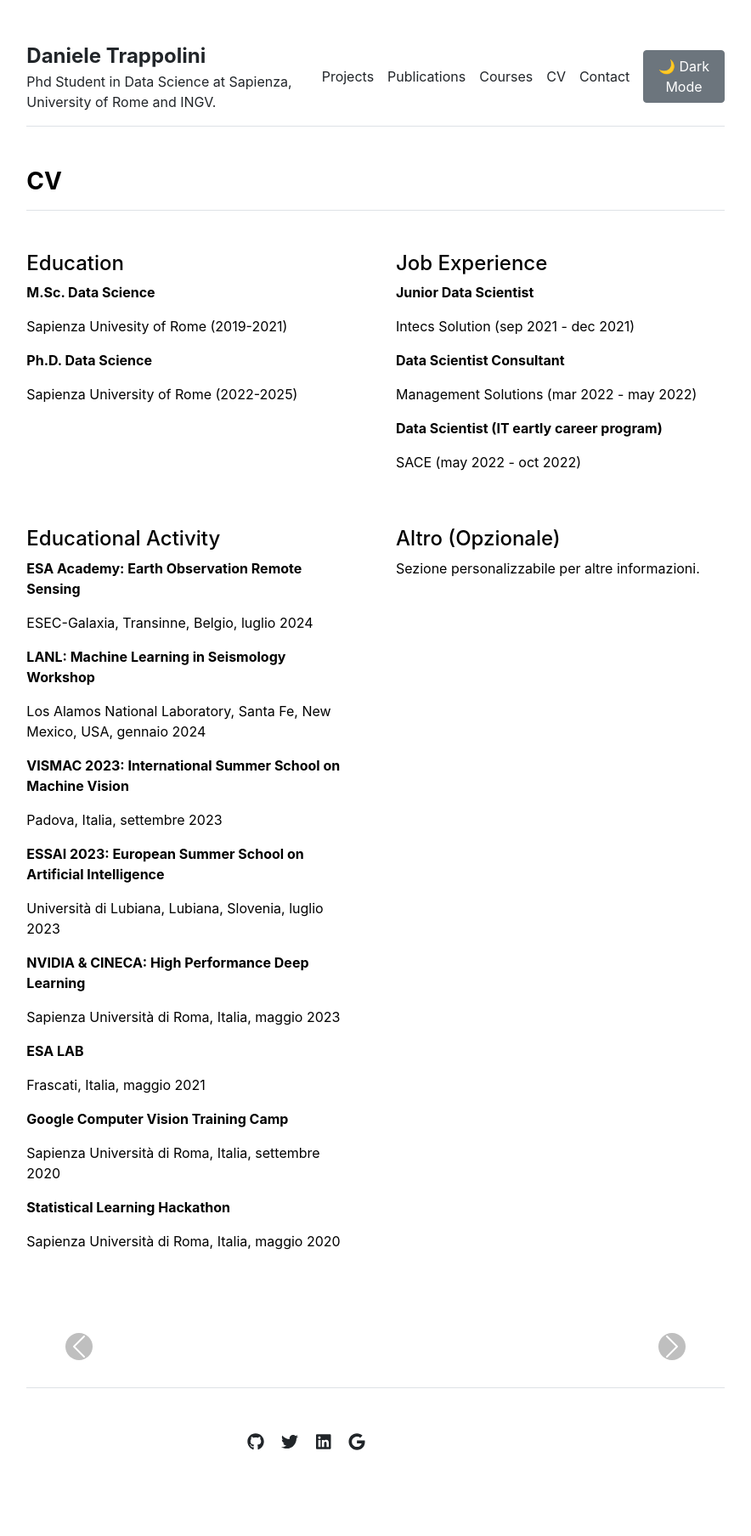
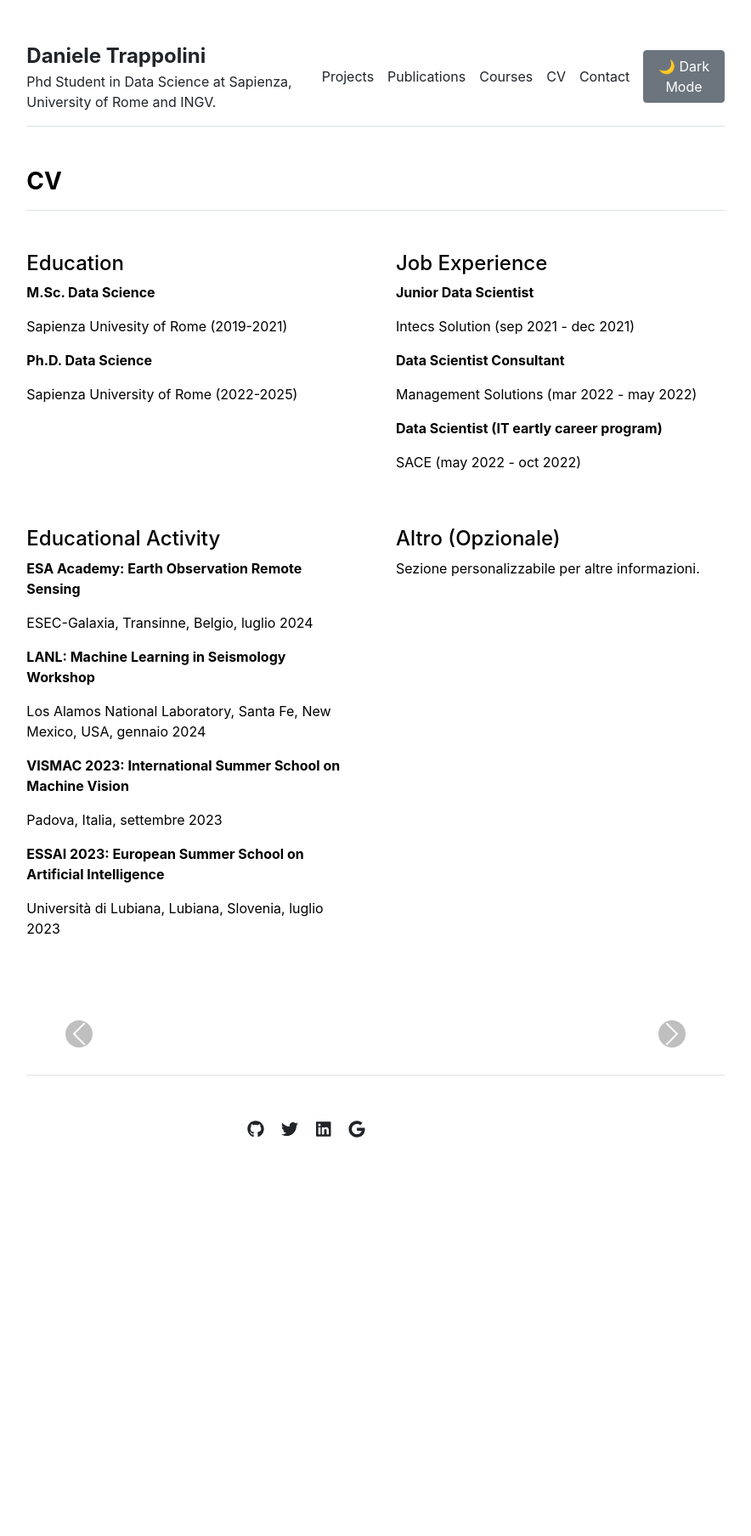
Before and after one commit to Daniele-Trappolini/Daniele-Trappolini.github.io, a Jekyll site: the page built from cv.md, in a window 1280 px wide. Shown: the whole page at 85% size, without its empty margins (198-1082 px from the left). Built offline with Jekyll 4.4.1, drawn with Linux system fonts in a browser that asks for light colours; after the commit the page ends 1440 px from its top, so only the background shows below that.

Commit message:
Commit 23

```diff
--- a/_data/cv/educational-activities.yml
+++ b/_data/cv/educational-activities.yml
@@ -14,15 +14,3 @@
   title: "ESSAI 2023: European Summer School on Artificial Intelligence"
   location: "Università di Lubiana, Lubiana, Slovenia"
   date: "luglio 2023"
-- title: "NVIDIA & CINECA: High Performance Deep Learning"
-  location: "Sapienza Università di Roma, Italia"
-  date: "maggio 2023"
-- title: "ESA LAB"
-  location: "Frascati, Italia"
-  date: "maggio 2021"
-- title: "Google Computer Vision Training Camp"
-  location: "Sapienza Università di Roma, Italia"
-  date: "settembre 2020"
-- title: "Statistical Learning Hackathon"
-  location: "Sapienza Università di Roma, Italia"
-  date: "maggio 2020"
```
